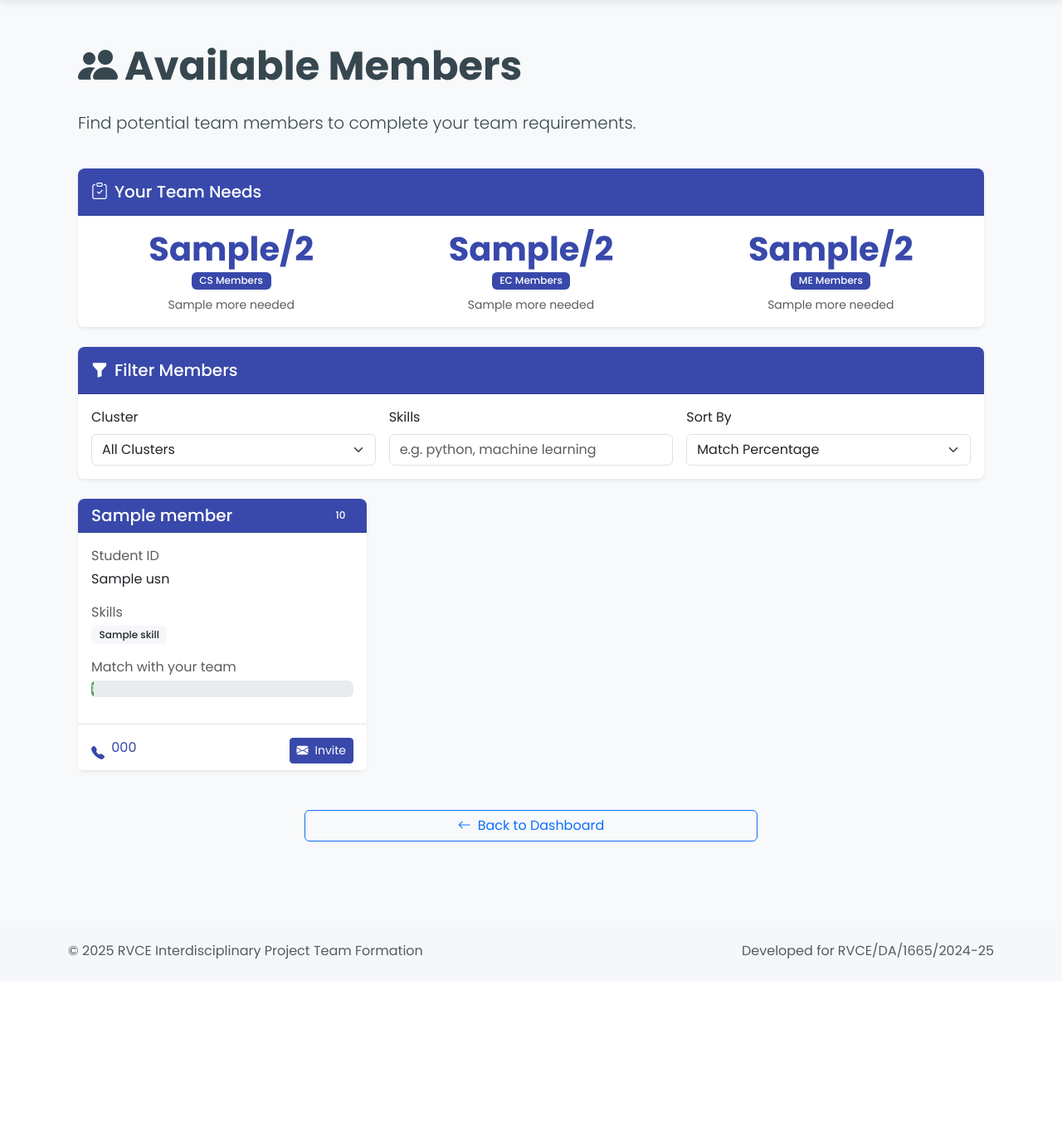
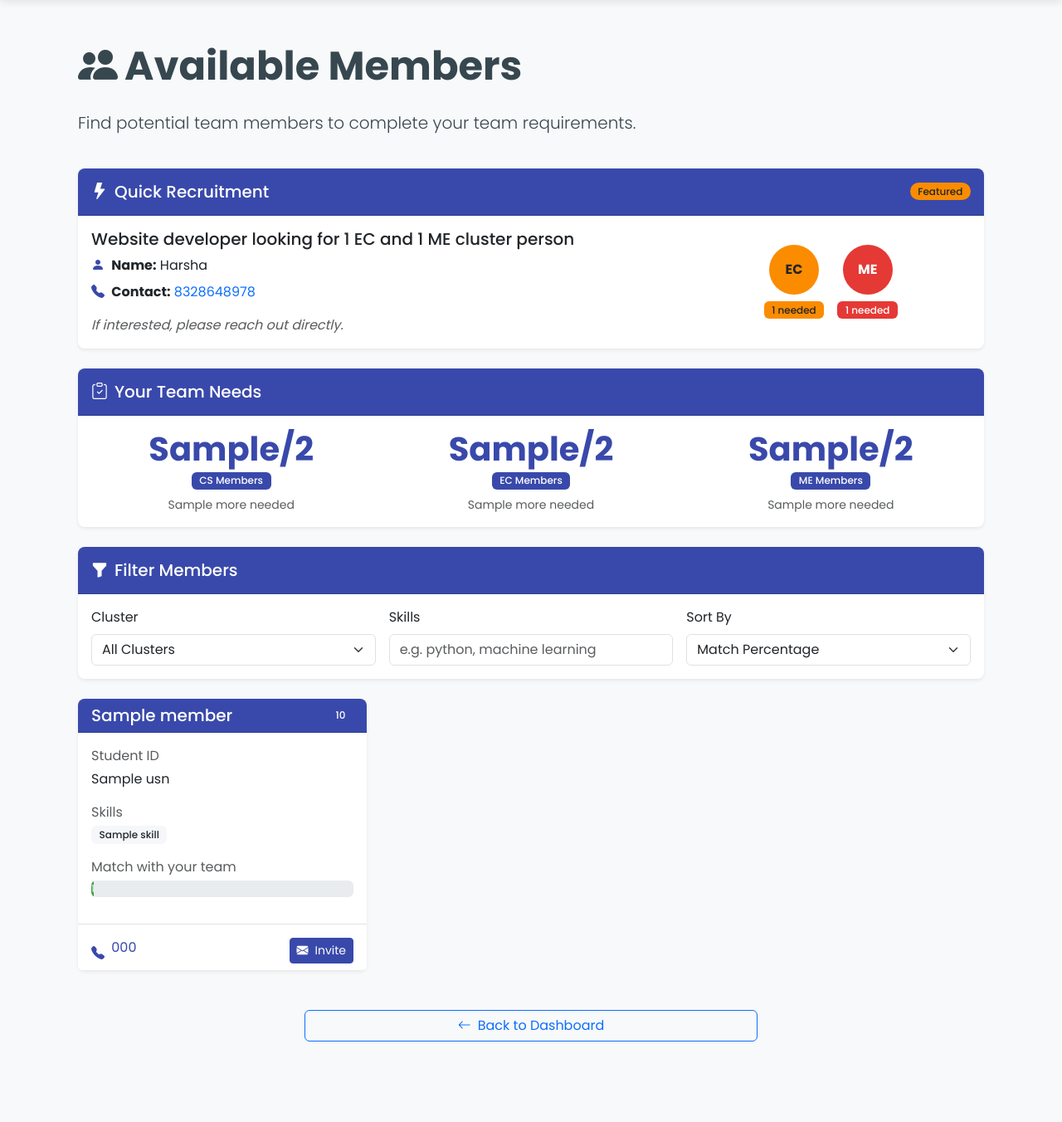
Before and after one commit to bharshavardhanreddy924/teamformation, a Flask app: template templates/available_members.html in a window 1280 px wide. Shown: the part 57-1409 px from the top of the page at 83% size. Before the commit the page ends 1213 px from the top, so only its background shows below. Run offline with Flask 2, Linux system fonts and the light colour scheme; the template is opened without the code that fills it: most values are stand-ins (such as "Sample title", 1, 10 or a date in 2020).

Commit message:
Update available_members.html

```diff
--- a/templates/available_members.html
+++ b/templates/available_members.html
@@ -8,6 +8,41 @@
         <div class="col">
             <h1 class="display-5 fw-bold mb-4"><i class="bi bi-people-fill me-2"></i>Available Members</h1>
             <p class="lead">Find potential team members to complete your team requirements.</p>
+        </div>
+    </div>
+
+    <!-- Direct Recruitment Card -->
+    <div class="card shadow-sm mb-4 border-primary">
+        <div class="card-header bg-primary text-white py-3 d-flex justify-content-between align-items-center">
+            <h5 class="mb-0"><i class="bi bi-lightning-fill me-2"></i>Quick Recruitment</h5>
+            <span class="badge bg-warning text-dark rounded-pill">Featured</span>
+        </div>
+        <div class="card-body">
+            <div class="row align-items-center">
+                <div class="col-md-8">
+                    <h5 class="card-title">Website developer looking for 1 EC and 1 ME cluster person</h5>
+                    <p class="card-text mb-2">
+                        <i class="bi bi-person-fill text-primary me-1"></i> <strong>Name:</strong> Harsha
+                    </p>
+                    <p class="card-text mb-3">
+                        <i class="bi bi-telephone-fill text-primary me-1"></i> <strong>Contact:</strong>
+                        <a href="tel:8328648978" class="text-decoration-none">8328648978</a>
+                    </p>
+                    <p class="card-text text-muted fst-italic">If interested, please reach out directly.</p>
+                </div>
+                <div class="col-md-4 text-center">
+                    <div class="d-flex justify-content-center gap-3">
+                        <div class="d-flex flex-column align-items-center">
+                            <div class="bg-warning text-dark rounded-circle d-flex align-items-center justify-content-center mb-2" style="width: 60px; height: 60px; font-weight: bold;">EC</div>
+                            <span class="badge bg-warning text-dark">1 needed</span>
+                        </div>
+                        <div class="d-flex flex-column align-items-center">
+                            <div class="bg-danger text-white rounded-circle d-flex align-items-center justify-content-center mb-2" style="width: 60px; height: 60px; font-weight: bold;">ME</div>
+                            <span class="badge bg-danger">1 needed</span>
+                        </div>
+                    </div>
+                </div>
+            </div>
         </div>
     </div>
 
```
